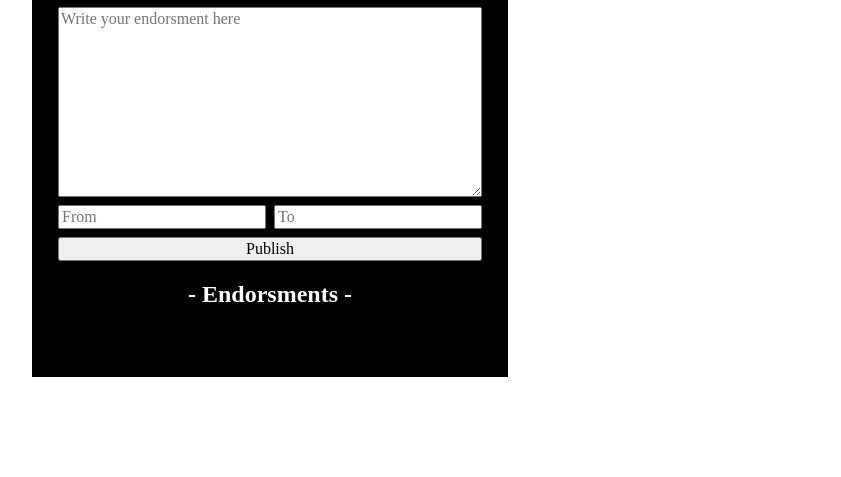
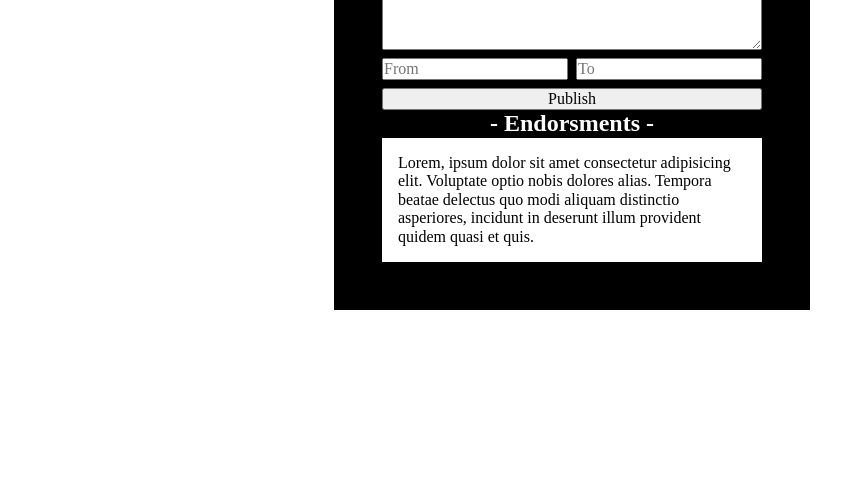
Before and after one commit to Drazen-TheGRC/EndorseMe, a plain HTML site: page index.html in a window 1280 px wide. Shown: the part 335-812 px from the top of the page, without its empty margins (68-909 px from the left). Drawn offline with nearby package versions, Linux system fonts and the light colour scheme.

Commit message:
style: clear margin and padding

```diff
--- a/index.css
+++ b/index.css
@@ -1,18 +1,31 @@
 html, body {
     margin: 0;
-    padding: 50px;
+    padding: 0;
 }
 
 .container {
-    background-color: black;
-
     display: flex;
     flex-direction: column;
     align-items: center;
+    width: 380px;
+    margin: 0 auto;
+    padding: 3em;
 
-    padding: 3em;
-    width: 380px;
+    background-color: black;
 }
+
+form,
+textarea,
+input,
+button,
+h1,
+h2,
+p {
+    margin: 0;
+    padding: 0;
+}
+
+
 
 img {
     width: 30%;
@@ -25,20 +38,24 @@ h1, h2 {
 form{
     display: flex;
     flex-direction: column;
-}
-textarea{
+    box-sizing: border-box;
+    width: 100%;
 
 }
 
-.input{
+
+
+.input-container{
     display: flex;
-    padding: 0.5em 0 0.5em 0;
+    padding: 0.5em 0;
 }
 
 .from {
+    width: 50%;
     margin-right: 0.25em;
 }
 .to{
+    width: 50%;
     margin-left: 0.25em;
 }
 
@@ -49,3 +66,13 @@ input{
 button{
 
 }
+
+.endorsment-div {
+
+
+}
+p{
+    background-color: white;
+    margin: 0;
+    padding: 1em;
+}
--- a/index.html
+++ b/index.html
@@ -11,7 +11,7 @@
 
             <form action="">
                 <textarea name="text" id="text" cols="30" rows="10" placeholder="Write your endorsment here"></textarea>
-                <div class="input">
+                <div class="input-container">
                     <input type="text" name="from" class="from" id="from" placeholder="From">
                     <input type="text" name="to" class="to" id="to" placeholder="To">
                 </div>
@@ -20,6 +20,9 @@
             </form>
             <h2>- Endorsments -</h2>
 
+            <div class="endorsment-div">
+                <p>Lorem, ipsum dolor sit amet consectetur adipisicing elit. Voluptate optio nobis dolores alias. Tempora beatae delectus quo modi aliquam distinctio asperiores, incidunt in deserunt illum provident quidem quasi et quis.</p>
+            </div>
         </div>
         <script src="index.js"></script>
     </body>
```
